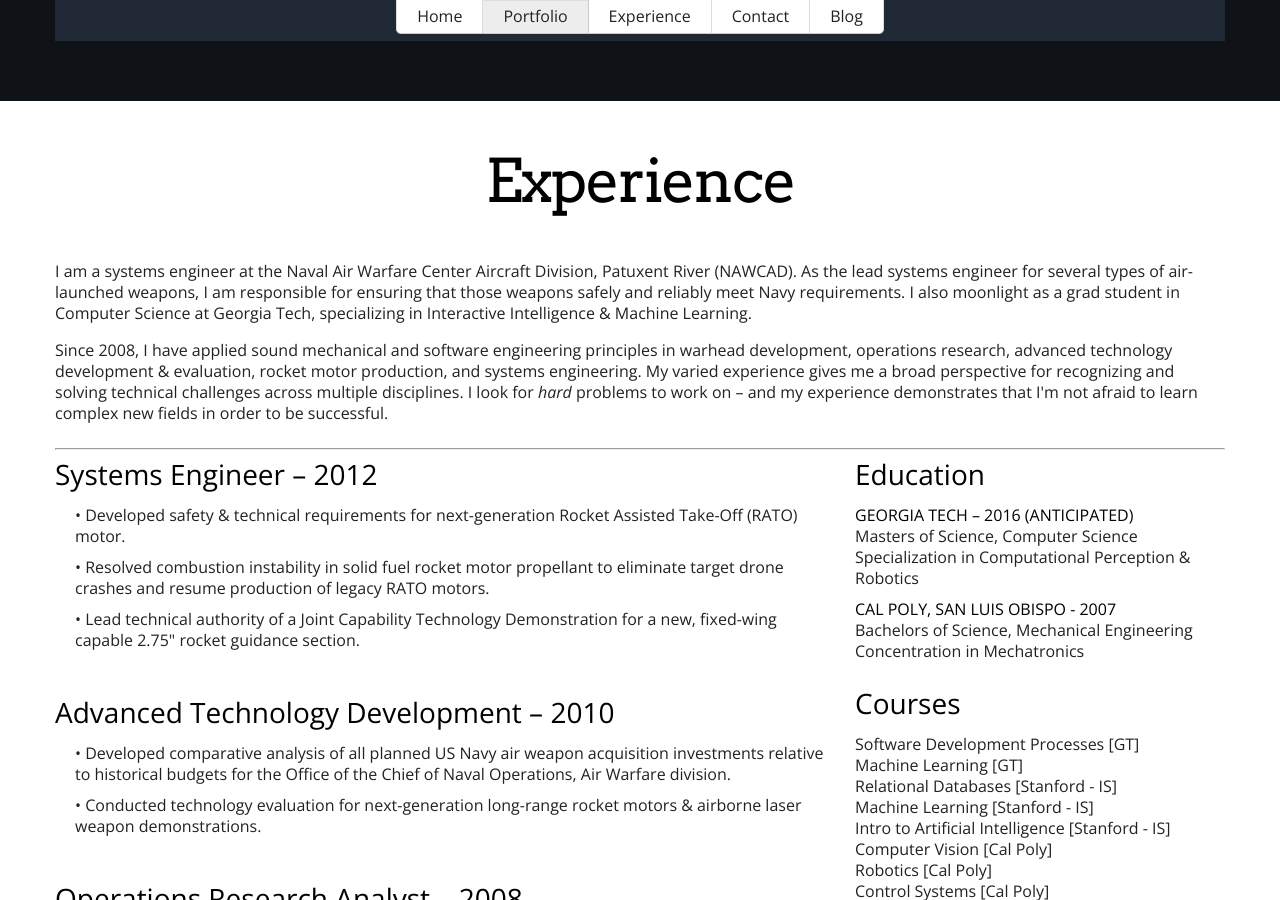
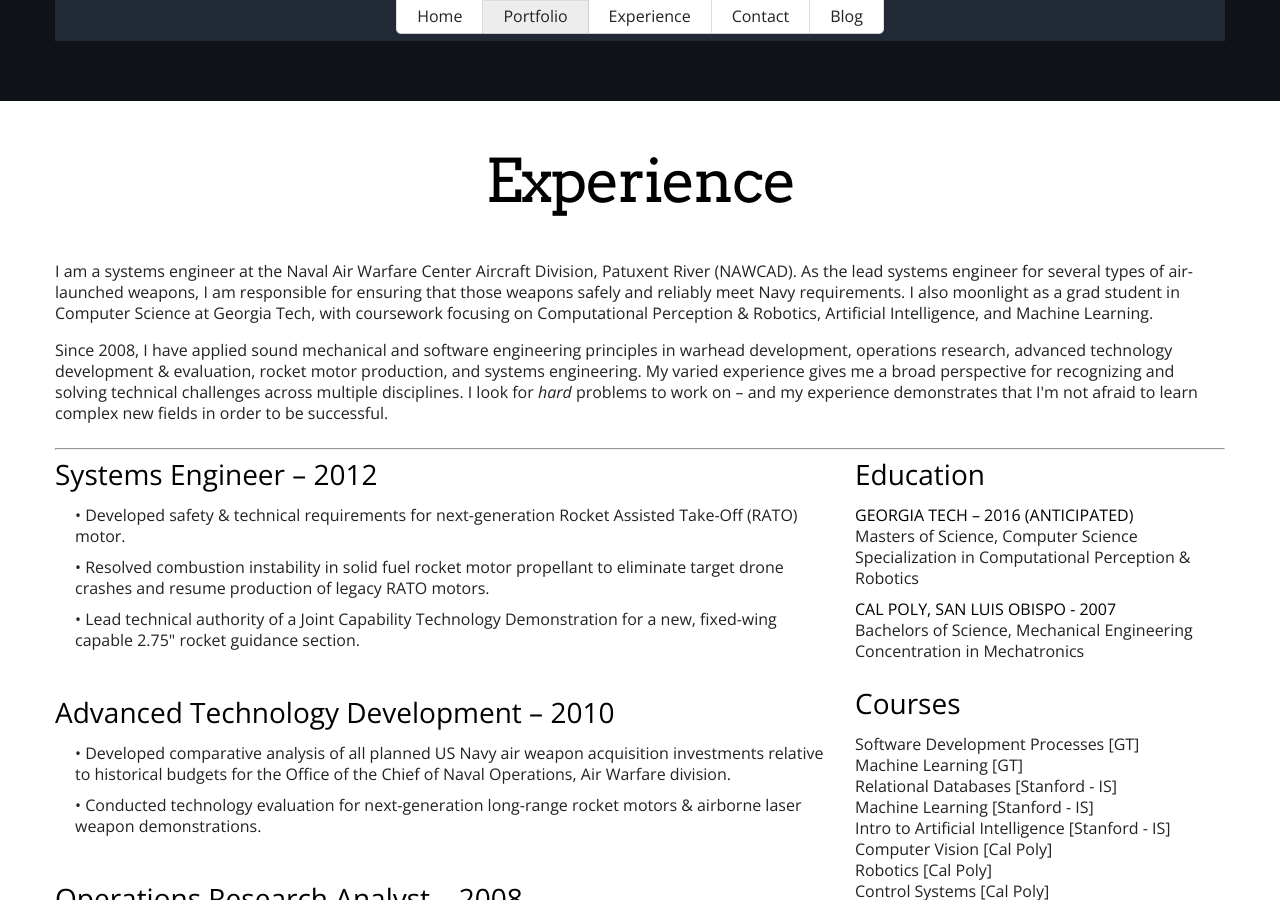
Before and after one commit to cgearhart/cgearhart.github.io, a Jekyll site: the page built from index.html, in a window 1280 px wide and 900 px high, scrolled down 727 px. Built offline with Jekyll 4.4.1, drawn with Linux system fonts in a browser that asks for light colours; nearby versions of some CDN libraries.

Commit message:
Update course concentration

```diff
--- a/index.html
+++ b/index.html
@@ -113,7 +113,7 @@ projects-extra:
     <div class="container">
         <h2>Experience</h2>
         <div class="row-fluid context">
-            <p>I am a systems engineer at the Naval Air Warfare Center Aircraft Division, Patuxent River (NAWCAD). As the lead systems engineer for several types of air-launched weapons, I am responsible for ensuring that those weapons safely and reliably meet Navy requirements. I also moonlight as a grad student in Computer Science at Georgia Tech, specializing in Interactive Intelligence &amp; Machine Learning.</p>
+            <p>I am a systems engineer at the Naval Air Warfare Center Aircraft Division, Patuxent River (NAWCAD). As the lead systems engineer for several types of air-launched weapons, I am responsible for ensuring that those weapons safely and reliably meet Navy requirements. I also moonlight as a grad student in Computer Science at Georgia Tech, with coursework focusing on Computational Perception &amp; Robotics, Artificial Intelligence, and Machine Learning.</p>
 
             <p>Since 2008, I have applied sound mechanical and software engineering principles in warhead development, operations research, advanced technology development &amp; evaluation, rocket motor production, and systems engineering. My varied experience gives me a broad perspective for recognizing and solving technical challenges across multiple disciplines. I look for <em>hard</em> problems to work on &ndash; and my experience demonstrates that I'm not afraid to learn complex new fields in order to be successful.</p>
         </div>
```
